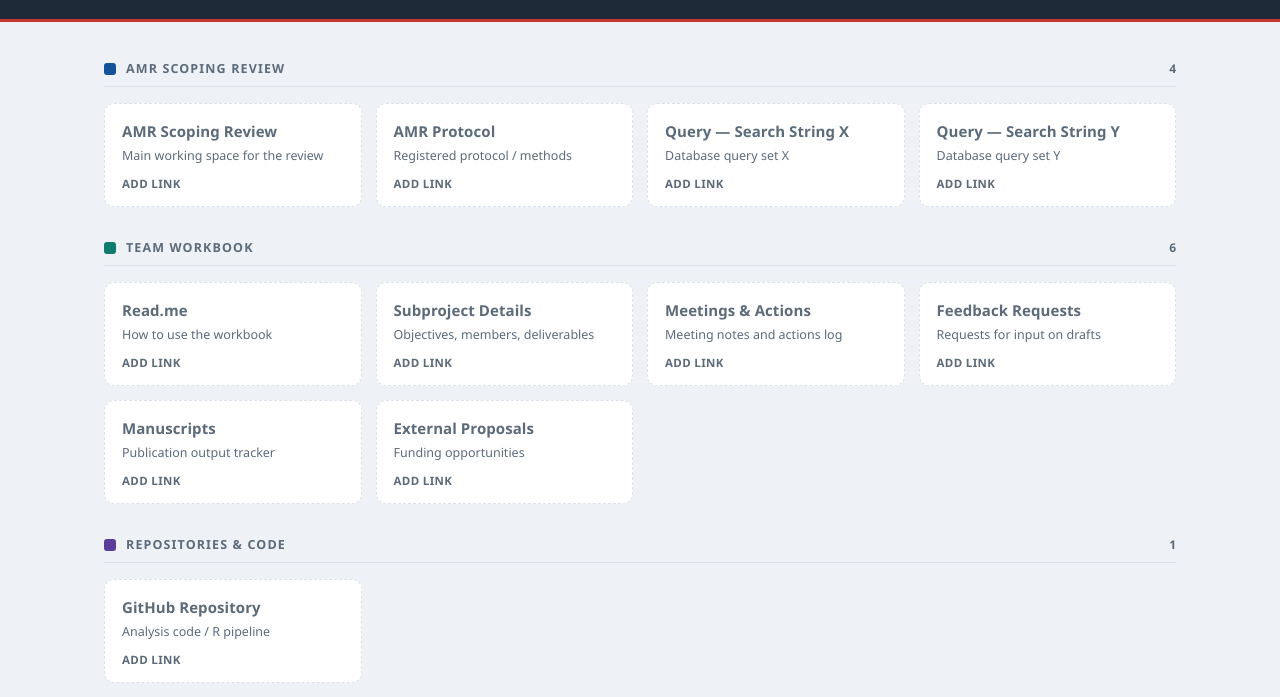
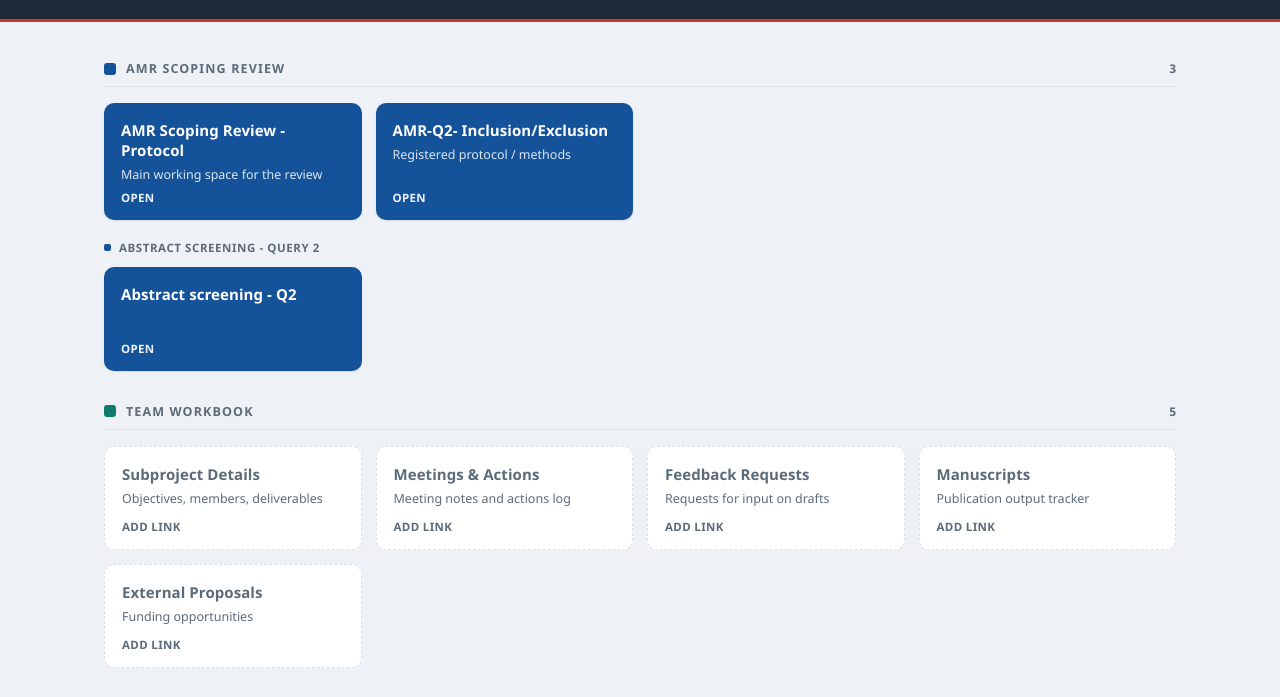
Before and after one commit to drabdulali/drabdulali.github.io, a plain HTML site: page ip-team-hub/index.html in a window 1280 px wide. Shown: the part 73-770 px from the top of the page. Drawn offline with Linux system fonts and the light colour scheme.

Commit message:
Update IP Team Hub via admin panel

```diff
--- a/ip-team-hub/index.html
+++ b/ip-team-hub/index.html
@@ -146,63 +146,110 @@ const CONFIG = { adminKey: "drake-admin" };
    A subsection with an empty name shows no sub-heading, just its buttons. */
 /*DATA_START*/
 const DATA = {
-  brand: "IP",
-  title: "IP Team Hub",
-  subtitle: "Drake Lab · One Health — central access to team resources",
-  groups: [
+  "brand": "IP",
+  "title": "IP Team Hub",
+  "subtitle": "Drake Lab · One Health — central access to team resources",
+  "groups": [
     {
-      name: "AMR Scoping Review",
-      color: "#14539a",
-      subsections: [
+      "name": "AMR Scoping Review",
+      "color": "#14539a",
+      "subsections": [
         {
-          name: "",
-          links: [
-            { label:"AMR Scoping Review", desc:"Main working space for the review", url:"#" },
-            { label:"AMR Protocol", desc:"Registered protocol / methods", url:"#" },
-            { label:"Query — Search String X", desc:"Database query set X", url:"#" },
-            { label:"Query — Search String Y", desc:"Database query set Y", url:"#" }
+          "name": "",
+          "links": [
+            {
+              "label": "AMR Scoping Review - Protocol",
+              "desc": "Main working space for the review",
+              "url": "https://docs.google.com/document/d/1c1-8vO_qNsVRLM86Plzk1A-9yubV9W5Xo_DSoDsl9ck/edit?tab=t.0"
+            },
+            {
+              "label": "AMR-Q2- Inclusion/Exclusion",
+              "desc": "Registered protocol / methods",
+              "url": "https://docs.google.com/document/d/1oTr2fMij_04c5-Fbcv82CCl7SLxXe69yHnAn94xVQp4/edit?usp=sharing"
+            }
+          ]
+        },
+        {
+          "name": "Abstract Screening - Query 2",
+          "links": [
+            {
+              "label": "Abstract screening - Q2",
+              "url": "https://docs.google.com/document/d/1oTr2fMij_04c5-Fbcv82CCl7SLxXe69yHnAn94xVQp4/edit?tab=t.y9sqo9axae0o",
+              "desc": ""
+            }
           ]
         }
       ]
     },
     {
-      name: "Team Workbook",
-      color: "#0f7b6c",
-      subsections: [
+      "name": "Team Workbook",
+      "color": "#0f7b6c",
+      "subsections": [
         {
-          name: "",
-          links: [
-            { label:"Read.me", desc:"How to use the workbook", url:"#" },
-            { label:"Subproject Details", desc:"Objectives, members, deliverables", url:"#" },
-            { label:"Meetings & Actions", desc:"Meeting notes and actions log", url:"#" },
-            { label:"Feedback Requests", desc:"Requests for input on drafts", url:"#" },
-            { label:"Manuscripts", desc:"Publication output tracker", url:"#" },
-            { label:"External Proposals", desc:"Funding opportunities", url:"#" }
+          "name": "",
+          "links": [
+            {
+              "label": "Subproject Details",
+              "desc": "Objectives, members, deliverables",
+              "url": "#"
+            },
+            {
+              "label": "Meetings & Actions",
+              "desc": "Meeting notes and actions log",
+              "url": "#"
+            },
+            {
+              "label": "Feedback Requests",
+              "desc": "Requests for input on drafts",
+              "url": "#"
+            },
+            {
+              "label": "Manuscripts",
+              "desc": "Publication output tracker",
+              "url": "#"
+            },
+            {
+              "label": "External Proposals",
+              "desc": "Funding opportunities",
+              "url": "#"
+            }
           ]
         }
       ]
     },
     {
-      name: "Repositories & Code",
-      color: "#5a3e99",
-      subsections: [
+      "name": "Repositories & Code",
+      "color": "#5a3e99",
+      "subsections": [
         {
-          name: "",
-          links: [
-            { label:"GitHub Repository", desc:"Analysis code / R pipeline", url:"#" }
+          "name": "",
+          "links": [
+            {
+              "label": "GitHub Repository",
+              "desc": "Analysis code / R pipeline",
+              "url": "#"
+            }
           ]
         }
       ]
     },
     {
-      name: "Shortcuts",
-      color: "#b0561b",
-      subsections: [
+      "name": "Shortcuts",
+      "color": "#b0561b",
+      "subsections": [
         {
-          name: "",
-          links: [
-            { label:"OneDrive Folder", desc:"Shared team files", url:"#" },
-            { label:"Team Listserv", desc:"IP-PISG-L@listserv.uga.edu", url:"mailto:IP-PISG-L@listserv.uga.edu" }
+          "name": "",
+          "links": [
+            {
+              "label": "OneDrive Folder",
+              "desc": "Shared team files",
+              "url": "#"
+            },
+            {
+              "label": "Team Listserv",
+              "desc": "IP-PISG-L@listserv.uga.edu",
+              "url": "mailto:IP-PISG-L@listserv.uga.edu"
+            }
           ]
         }
       ]
```
